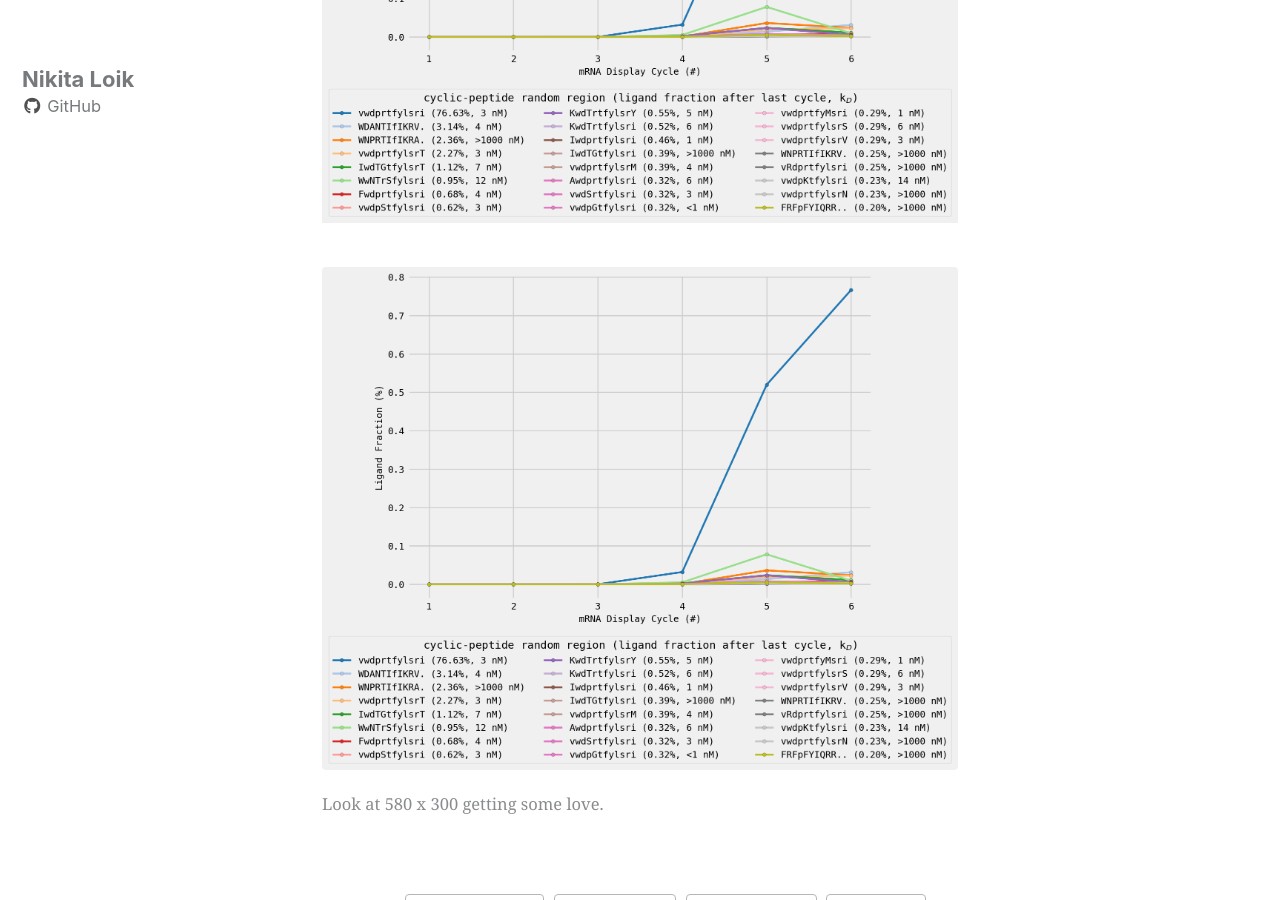
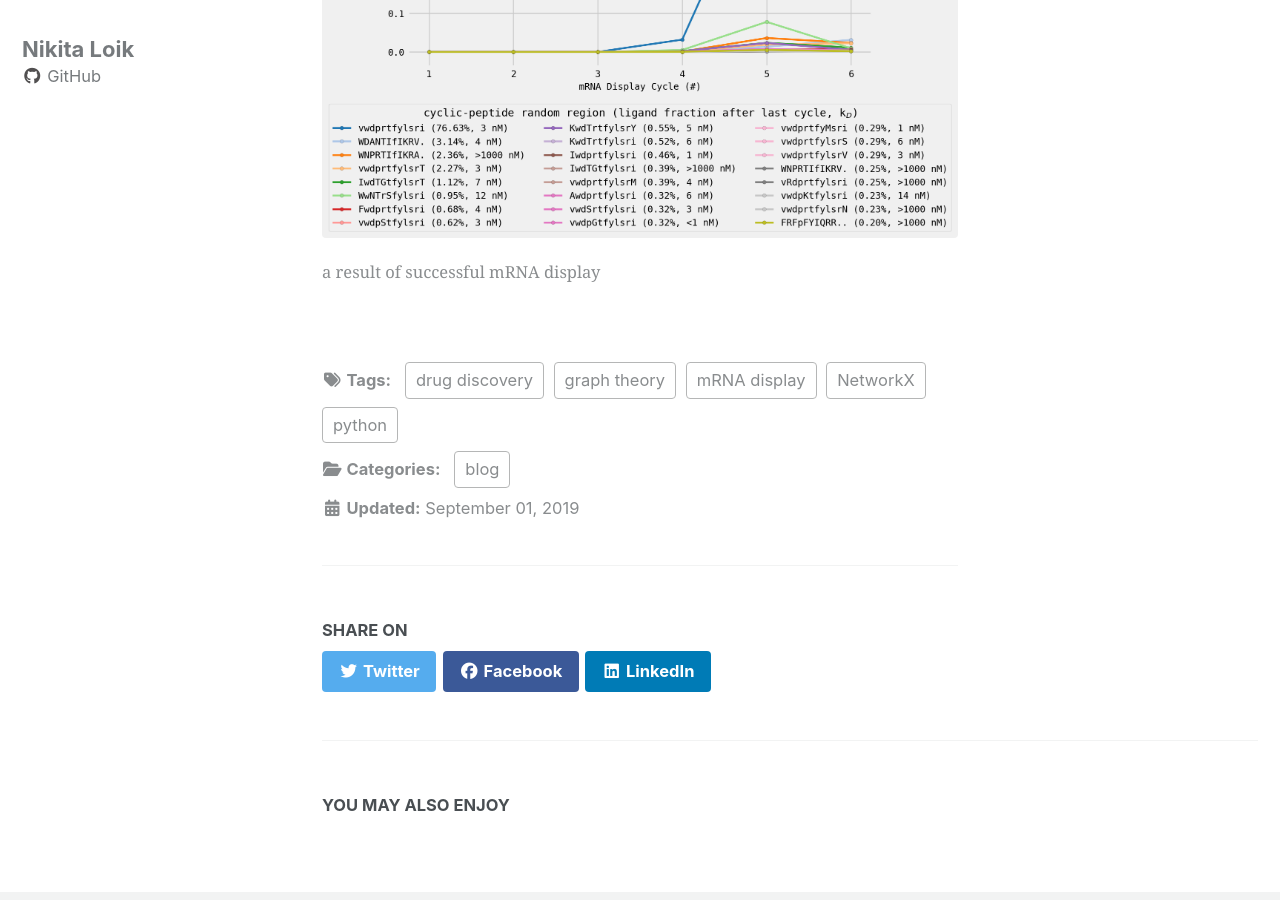
Before and after one commit to nikita-loik/one-datum-two-data, a Jekyll site: the page built from _posts/2019-09-01-mrna-display-introduction.md, in a window 1280 px wide and 900 px high, scrolled down 2111 px. Built offline with Jekyll 4.4.1, drawn with Linux system fonts in a browser that asks for light colours; cached includes are drawn as plain includes; nearby versions of some CDN libraries.

Commit message:
Add image

```diff
--- a/_posts/2019-09-01-mrna-display-introduction.md
+++ b/_posts/2019-09-01-mrna-display-introduction.md
@@ -32,14 +32,10 @@ The process is repeated several times. In the result some ligands may be amplifi
 
 Indeed, as a result of successful mRNA display it may be possible to find some ligands which bind well to the target. Nevertheless, such simplistic approach fails to explain, why in some cases after multiple cycles of mRNA display the most amplified ligand has weaker binding properties than some much less amplified ligands.
 
-![result of successful mRNA display](/assets/images/mrna_display_results_by_cycle.png){:height="1080px" width="1440px"}
-
 <figure class="align-center">
   <img src="{{ site.url }}{{ site.baseurl }}/assets/images/mrna_display_results_by_cycle.png" alt="">
-  <figcaption>Look at 580 x 300 getting some love.</figcaption>
+  <figcaption>a result of successful mRNA display</figcaption>
 </figure>
-
-
 
 [szostak-ref]: https://www.sciencedirect.com/science/article/pii/S1359644613003553
 [mrna-display-repo]: https://github.com/nikita-loik/mrna-display
```
